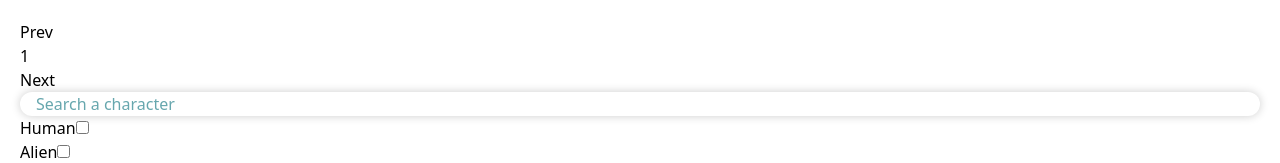
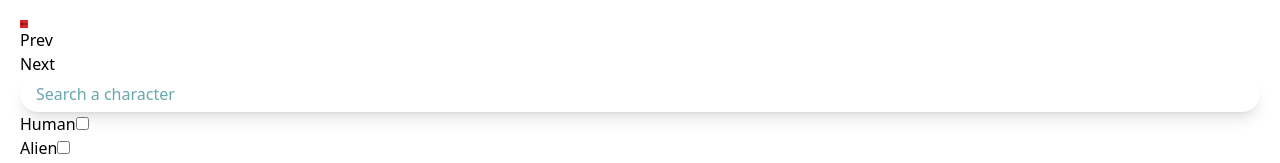
Before and after one commit to a-pyro/wubba-lubba-nuxt-dub, a Nuxt app: page / in a window 1280 px wide. Shown: the top 163 px of the page. Built offline with nearby package versions, Linux system fonts and the light colour scheme; no server answers.

Commit message:
feat(icons): adds arror icon

```diff
--- a/components/RickFilters.vue
+++ b/components/RickFilters.vue
@@ -29,8 +29,7 @@ function handleSpeciesChange(specie?: string) {
       :value="name"
       type="text"
       name="name" placeholder="Search a character"
-      class="w-full px-4 rounded-full shadow-lg placeholder:text-blue-medium focus:outline-none focus:ring-1 focus:ring-blue-medium"
-      style="box-shadow: 0 0 10px rgba(0, 0, 0, 0.2);"
+      class="w-full px-4 py-1.5 rounded-full placeholder:text-blue-medium focus:outline-none focus:ring-1 focus:ring-blue-medium shadow-lg"
       @input="handleNameChange"
     >
     <CheckboxFilter
--- a/pages/index.vue
+++ b/pages/index.vue
@@ -29,7 +29,9 @@ function setUrl(time: 'prev' | 'next') {
 }
 
 const currentPage = computed(() => {
-  const page = url.value.split('?page=')[1] ?? 1
+  const page = url.value.split('?page=')[1]
+  // this canbe 7&species=human so we need to extract the number
+
   return page
 })
 </script>
@@ -38,7 +40,13 @@ const currentPage = computed(() => {
   <div
     class="container mx-auto p-5"
   >
+    <img
+      src="~assets/icons/arrow.svg" class="
+    w-2 bg-red-600
+    "
+    >
     <button
+
       @click="() => setUrl('prev')"
     >
       Prev
```
Also changed, not shown: assets/icons/arrow.svg (added).
